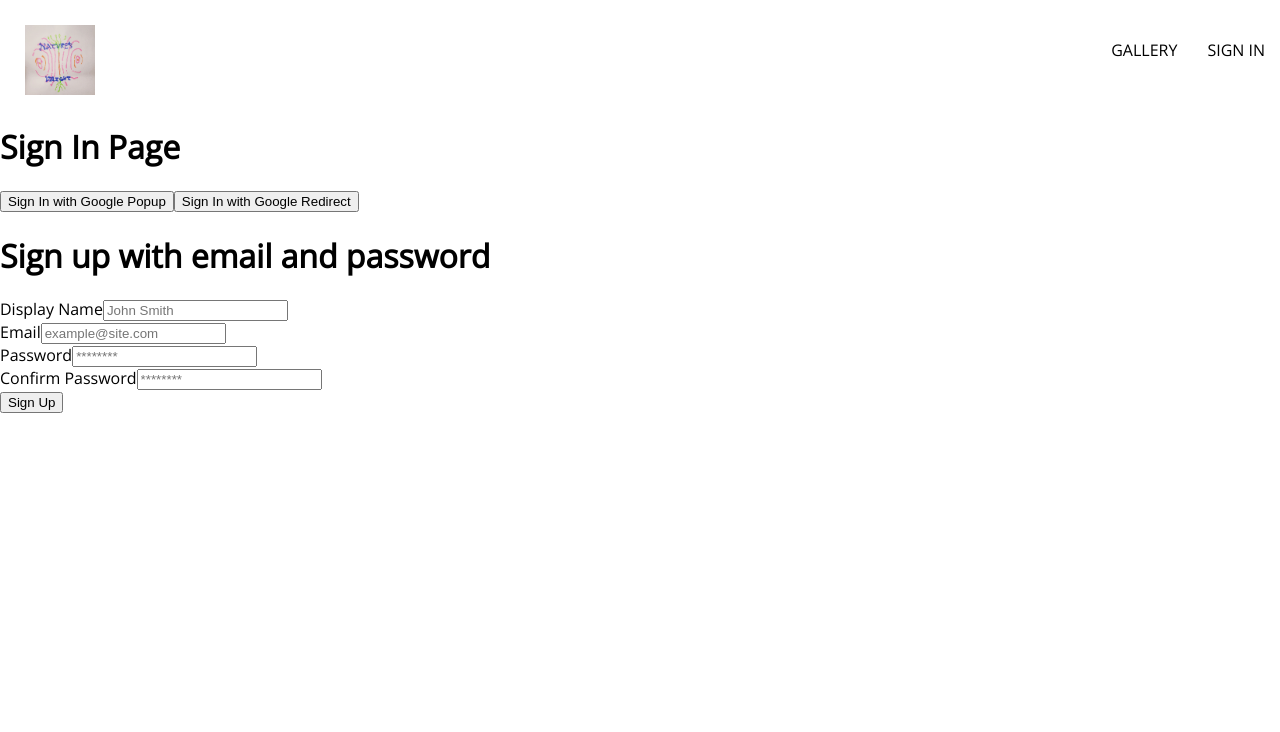
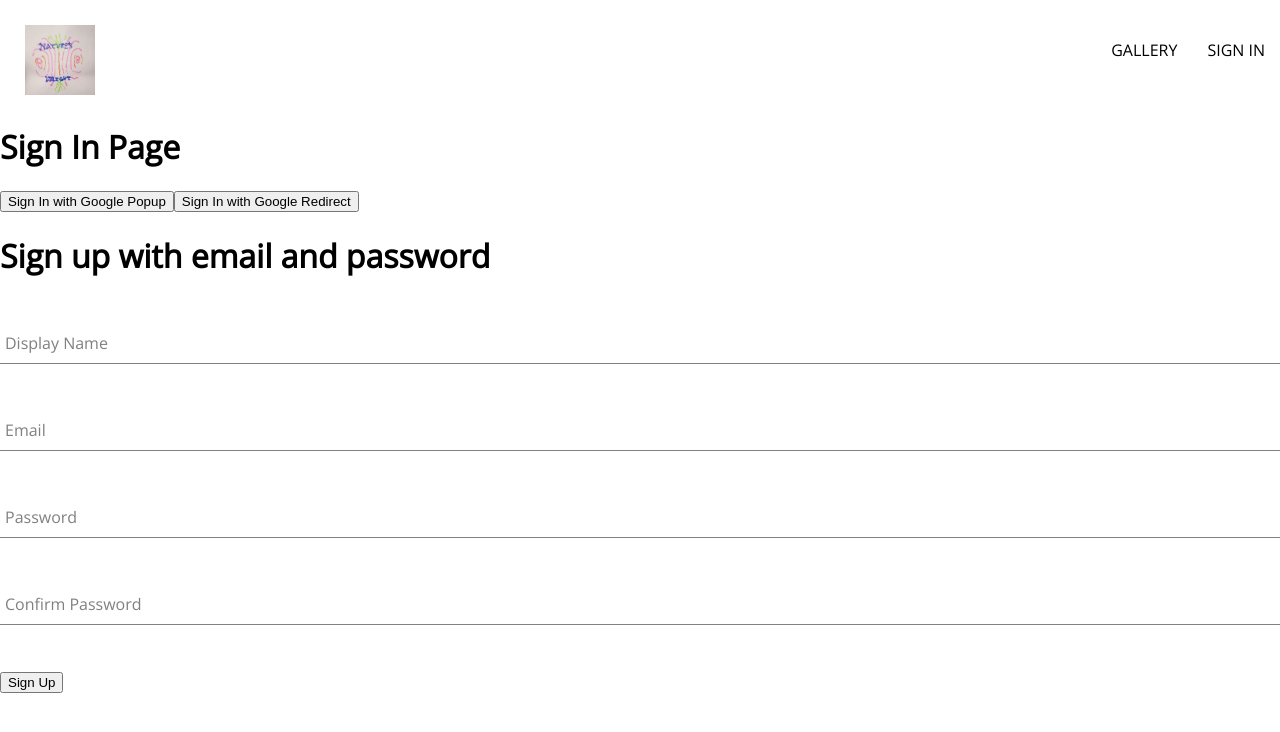
Before and after one commit to dogbeide/natures-delight-magic, a React (Vite) app: page /sign-in in a window 1280 px wide. Shown: the top 732 px of the page. Built offline with nearby package versions, Linux system fonts and the light colour scheme.

Commit message:
style FormInput

```diff
--- a/src/components/FormInput/FormInput.jsx
+++ b/src/components/FormInput/FormInput.jsx
@@ -1,8 +1,19 @@
+import './form-input.scss'
+
 const FormInput = ({ label, ...otherProps }) => {
   return (
-    <div>
-      <label>{label}</label>
-      <input {...otherProps} />
+    <div className='group'>
+      <input className="form-input" {...otherProps} />
+      {label && (
+        <label
+          className={
+            `${otherProps.value.length ? 'shrink' : null}
+            form-input-label`
+          }
+        >
+          {label}
+        </label>
+      )}
     </div>
   )
 }
--- a/src/components/FormInput/form-input.scss
+++ b/src/components/FormInput/form-input.scss
@@ -0,0 +1,54 @@
+$sub-color: grey;
+$main-color: black;
+
+@mixin shrinkLabel {
+  top: -14px;
+  font-size: 12px;
+  color: $main-color;
+}
+
+.group {
+  position: relative;
+  margin: 45px 0;
+
+  .form-input {
+    background: none;
+    background-color: white;
+    color: $sub-color;
+    font-size: 18px;
+    padding: 10px 10px 10px 5px;
+    display: block;
+    width: 100%;
+    border: none;
+    border-radius: 0;
+    border-bottom: 1px solid $sub-color;
+    margin: 25px 0;
+
+    &:focus {
+      outline: none;
+    }
+
+    &:focus ~ .form-input-label {
+      @include shrinkLabel();
+    }
+  }
+
+  input[type='password'] {
+    letter-spacing: 0.3em;
+  }
+
+  .form-input-label {
+    color: $sub-color;
+    font-size: 16px;
+    font-weight: normal;
+    position: absolute;
+    pointer-events: none;
+    left: 5px;
+    top: 10px;
+    transition: 300ms ease all;
+
+    &.shrink {
+      @include shrinkLabel();
+    }
+  }
+}
--- a/src/components/SignUpForm/SignUpForm.jsx
+++ b/src/components/SignUpForm/SignUpForm.jsx
@@ -56,25 +56,25 @@ const SignUpForm = () => {
     <div>
       <h1>Sign up with email and password</h1>
       <form onSubmit={handleSubmit}>
-        <FormInput type="text" required name="displayName" placeholder="John Smith"
+        <FormInput type="text" required name="displayName"
           label="Display Name"
           value={displayName}
           onChange={handleChange}
         />
 
-        <FormInput type="email" required name="email" placeholder="example@site.com"
+        <FormInput type="email" required name="email"
           label="Email"
           value={email}
           onChange={handleChange}
         />
 
-        <FormInput type="password" required name="password" placeholder="********"
+        <FormInput type="password" required name="password"
           label="Password"
           value={password}
           onChange={handleChange}
         />
 
-        <FormInput type="password" required name="confirmPassword" placeholder="********"
+        <FormInput type="password" required name="confirmPassword"
           label="Confirm Password"
           value={confirmPassword}
           onChange={handleChange}
```
